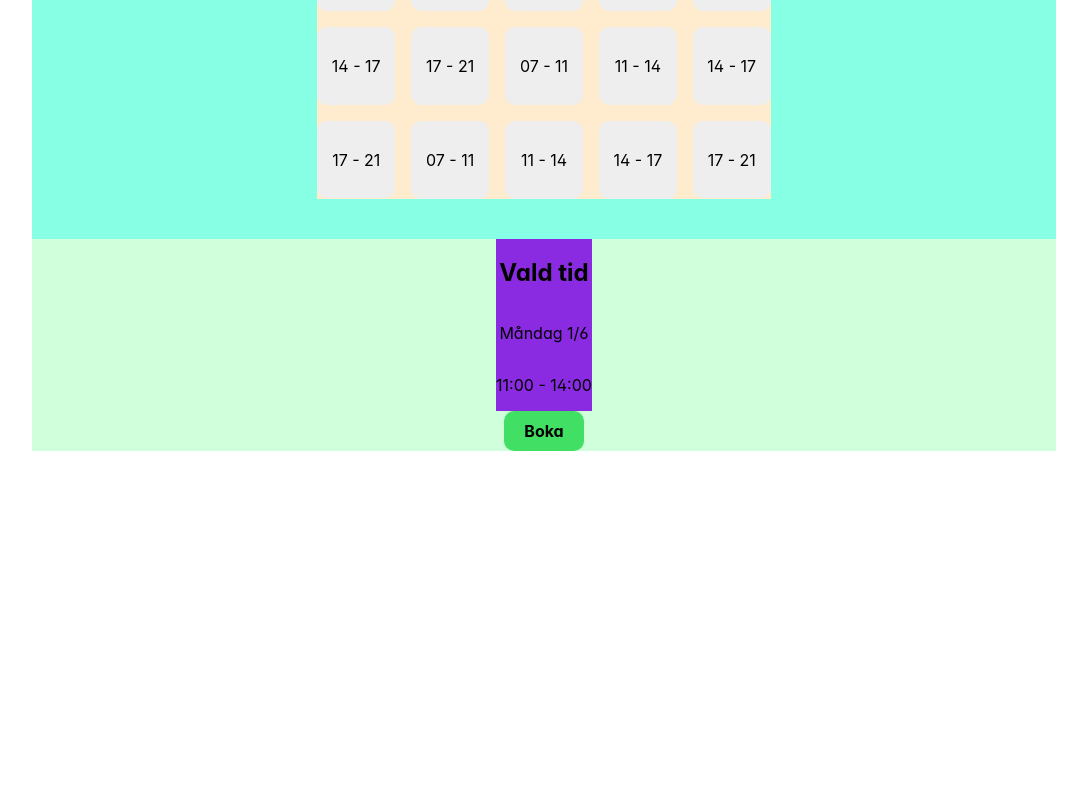
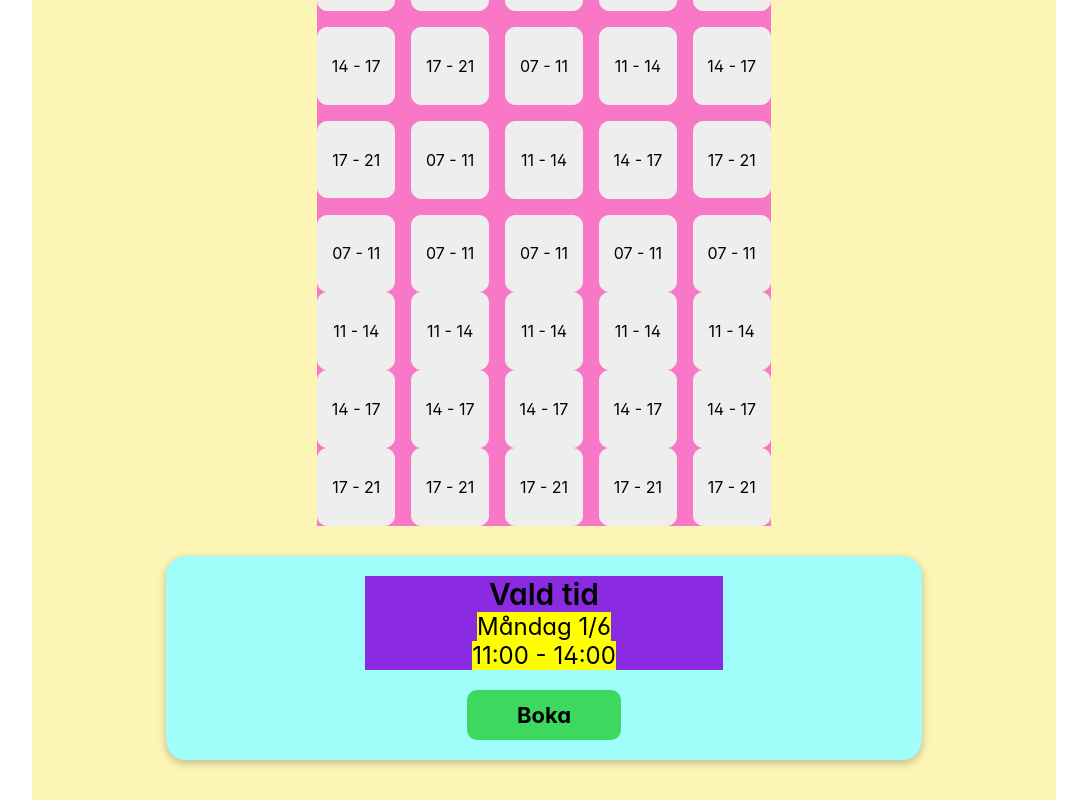
Before and after one commit to gustavAlbrekts0n/bokningsapp, a React (Create React App) app in the folder react-app/: page / in a window 1280 px wide. Shown: the part 361-1161 px from the top of the page, without its empty margins (96-1183 px from the left). Before the commit the page ends 812 px from the top, so only its background shows below. Built offline with nearby package versions, Linux system fonts and the light colour scheme.

Commit message:
Start fixing grid times

```diff
--- a/react-app/src/App.css
+++ b/react-app/src/App.css
@@ -7,7 +7,7 @@
   align-items: center;
   justify-content: center;
   margin: auto;
-  background-color: rgba(182, 252, 213, 0.61);
+  background-color: rgba(236, 72, 72, 0.61);
 }
 
 .app-header {
@@ -33,7 +33,7 @@
   flex-direction: column;
   justify-content: space-between;
   align-items: center;
-  background-color: rgb(134, 255, 229);
+  background-color: rgb(252, 245, 181);
 }
 
 .week-picker {
@@ -64,32 +64,58 @@
   justify-content: center;
   align-items: center;
   border-radius: 12px;
-  background-color: rgb(153, 221, 153);
+  background-color: rgb(70, 235, 37);
 }
 
 .confirmation {
-  width: 100%;
+  width: 80%;
   display: flex;
   flex-direction: column;
-  justify-content: space-around;
   align-items: center;
-  background-color: rgb(208, 255, 220);
+  border-radius: 20px;
+  padding: 20px;
+  margin-top: 30px;
+  box-shadow: rgba(0, 0, 0, 0.24) 0px 3px 8px;
+  background-color: rgb(161, 253, 249);
 }
 
 .selection {
+  width: 50%;
+  padding: 0px;
   display: flex;
   flex-direction: column;
+  justify-content: space-between;
   align-items: center;
   background-color: blueviolet;
 }
 
+.selection h2 {
+  font-size: 30px;
+  font-weight: 600;
+  margin: 0;
+}
+
+.selection p {
+  font-size: 24px;
+  margin: 0;
+  background-color: yellow;
+}
+
 .button-book {
+  padding: 12px 50px;
+  margin-top: 20px;
   color: black;
   font-weight: bold;
   border-radius: 10px;
   border: none;
-  padding: 10px 20px;
   cursor: pointer;
   text-align: center;
-  background-color: rgb(65, 224, 100);
+  font-size: 22px;
+  transition: background-color 0.2s, transform 0.15s;
+  background-color: rgb(61, 216, 95);
 }
+
+.button-book:hover {
+  transform: scale(1.04);
+  background-color: rgb(49, 194, 81);
+}
--- a/react-app/src/App.js
+++ b/react-app/src/App.js
@@ -32,10 +32,26 @@ function App() {
       </div>
 
       <div className="app-body">
+
         <div className="week-picker">
           Måndag 1/6 - Fredag 5/6
         </div>
+
         <MyCalendar />
+
+        <div className="confirmation">
+          <div className="selection">
+            <h2>Vald tid</h2>
+            <p>Måndag 1/6</p>
+            <p>11:00 - 14:00</p>
+            {/*
+            <p>{ JSON.stringify(selectedDate) }</p>
+            <p>{ selectedTime.name }</p>
+            */}
+          </div>
+          <ButtonBook date={selectedDate} time={selectedTime} />
+        </div>
+
       </div>
 
       {/*
@@ -49,19 +65,6 @@ function App() {
       </div>
       */}
 
-      <div className="confirmation">
-        <div className="selection">
-          <h2>Vald tid</h2>
-          <p>Måndag 1/6</p>
-          <p>11:00 - 14:00</p>
-          {/*
-          <p>{ JSON.stringify(selectedDate) }</p>
-          <p>{ selectedTime.name }</p>
-          */}
-        </div>
-        <ButtonBook date={selectedDate} time={selectedTime} />
-      </div>
-
     </div>
   );
 }
--- a/react-app/src/components/calendar.css
+++ b/react-app/src/components/calendar.css
@@ -1,6 +1,6 @@
 
 .calendar {
-  background-color: blanchedalmond;
+  background-color: rgb(248, 119, 199);
 }
 
 .grid-header {
--- a/react-app/src/components/calendar.js
+++ b/react-app/src/components/calendar.js
@@ -4,13 +4,7 @@ import "./calendar.css";
 function MyCalendar() {
 
     const days = ['Mån 1/4', 'Tis 2/4', 'Ons 3/4', 'Tor 4/4', 'Fre 5/4'];
-    const timeSlots = [
-        ['07 - 11', '11 - 14', '14 - 17', '17 - 21'],
-        ['07 - 11', '11 - 14', '14 - 17', '17 - 21'],
-        ['07 - 11', '11 - 14', '14 - 17', '17 - 21'],
-        ['07 - 11', '11 - 14', '14 - 17', '17 - 21'],
-        ['07 - 11', '11 - 14', '14 - 17', '17 - 21'],
-    ];
+    const timeSlots = ['07 - 11', '11 - 14', '14 - 17', '17 - 21'];
 
     return (
         <div className="calendar">
@@ -22,12 +16,21 @@ function MyCalendar() {
                 ))}
             </div>
             <div className="grid">
-                {timeSlots.map((slots, dayIndex) => (
-                    slots.map((slot, slotIndex) => (
+                {days.map((_, dayIndex) => (
+                    timeSlots.map((slot, slotIndex) => (
                         <div key={`${dayIndex}-${slotIndex}`} className="grid-cell">
                             {slot}
                         </div>
                     ))
+                ))}
+                {days.map((_, dayIndex) => (
+                    <div key={dayIndex} className="column">
+                        {timeSlots.map((slot, slotIndex) => (
+                            <div key={slotIndex} className="grid-cell">
+                                {slot}
+                            </div>
+                        ))}
+                    </div>
                 ))}
             </div>
         </div>
```
